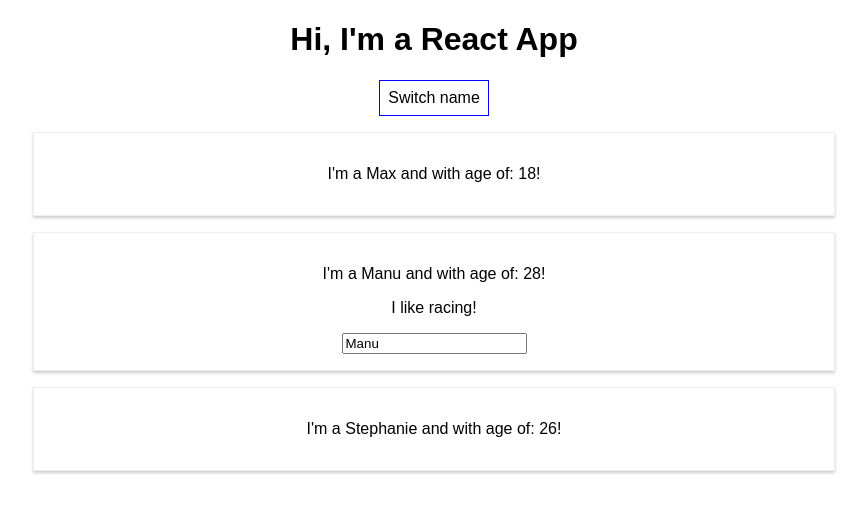
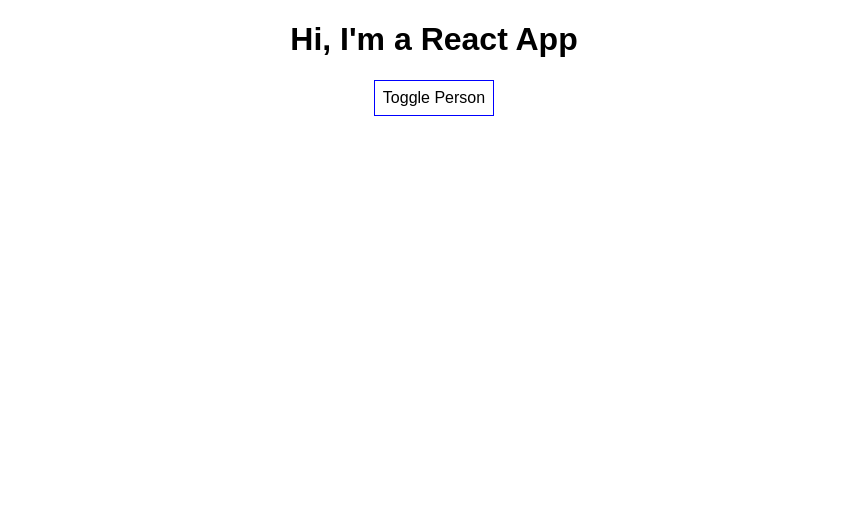
Before and after one commit to agawrysiuk/react-learning, a React (Create React App) app in the folder react-01-basics/: page / in a window 1280 px wide. Shown: the top 512 px of the page, without its empty margins (206-1073 px from the left). Built offline with nearby package versions, Linux system fonts and the light colour scheme.

Commit message:
Rendering Content Conditionally using Ternary Expression

```diff
--- a/react-01-basics/src/App.js
+++ b/react-01-basics/src/App.js
@@ -13,7 +13,8 @@ class App extends Component {
             {name: "Manu", age: 28},
             {name: "Stephanie", age: 26}
         ],
-        otherState: 'some other value'
+        otherState: 'some other value',
+        showPersons: false
     }
 
     switchNameHandler = newName => {
@@ -40,6 +41,10 @@ class App extends Component {
         })
     }
 
+    togglePersonHandler = () => {
+        this.setState({showPersons: !this.state.showPersons})
+    }
+
     render() {
         // difficult to style "hover" or "focus"
         const style = {
@@ -56,8 +61,12 @@ class App extends Component {
             // class is a reserved word in JSX, that's why we use className
             <div className="App">
                 <h1>Hi, I'm a React App</h1>
-                {/* One way to pass function with properties, but may be inneficient performance-wise, better use .bind() */}
-                <button style={style} onClick={() => this.switchNameHandler("ASD")}>Switch name</button>
+                {/* One way to pass function with properties is below, but may be inneficient performance-wise, better use .bind() */}
+                {/*<button style={style} onClick={() => this.switchNameHandler("ASD")}>Switch name</button>*/}
+                {/*<button style={style} onClick={this.switchNameHandler.bind(this, "Maximilian")}>Switch name</button>*/}
+                <button style={style} onClick={this.togglePersonHandler}>Toggle Person</button>
+                {this.state.showPersons ?
+                    <div>
                         <Person
                             name={this.state.persons[0].name}
                             click={this.switchNameHandler.bind(this, "Maximilian")}/>
@@ -69,6 +78,7 @@ class App extends Component {
                             name={this.state.persons[2].name}
                             age={this.state.persons[2].age}
                             click={this.switchNameHandler.bind(this, "Joseph")}/>
+                    </div> : null}
             </div>
         );
         // return React.createElement('div', {className: 'App'}, React.createElement('h1', null, "Does this work?"));
```
Lines whose indentation alone changed are shown as unchanged.
